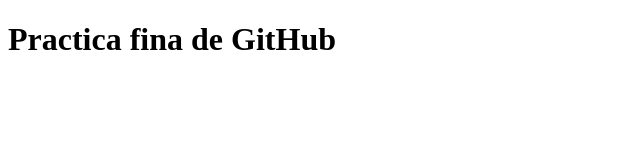
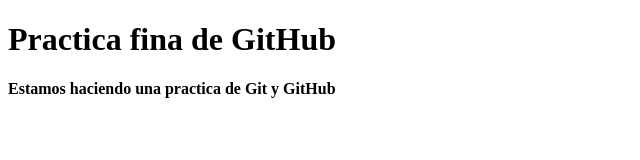
Before and after one commit to Jerez22/final_frederick, a plain HTML site: page index.html in a window 1280 px wide. Shown: the whole page, without its empty margins (0-640 px from the left). Drawn offline with Linux system fonts and the light colour scheme.

Commit message:
Update index.html

```diff
--- a/index.html
+++ b/index.html
@@ -8,5 +8,6 @@
 </head>
 <body>
     <h1>Practica fina de GitHub</h1>
+    <h4>Estamos haciendo una practica de Git y GitHub</h4>
 </body>
 </html>
```
